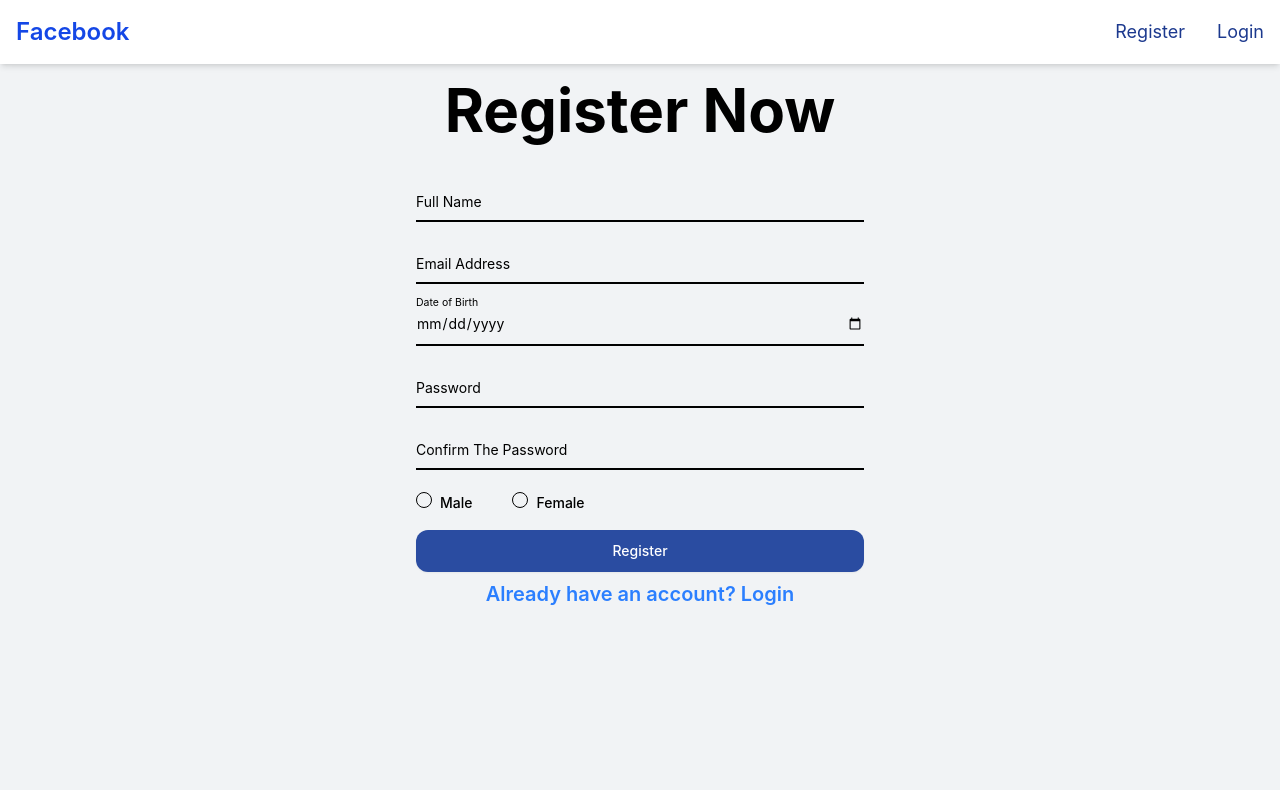
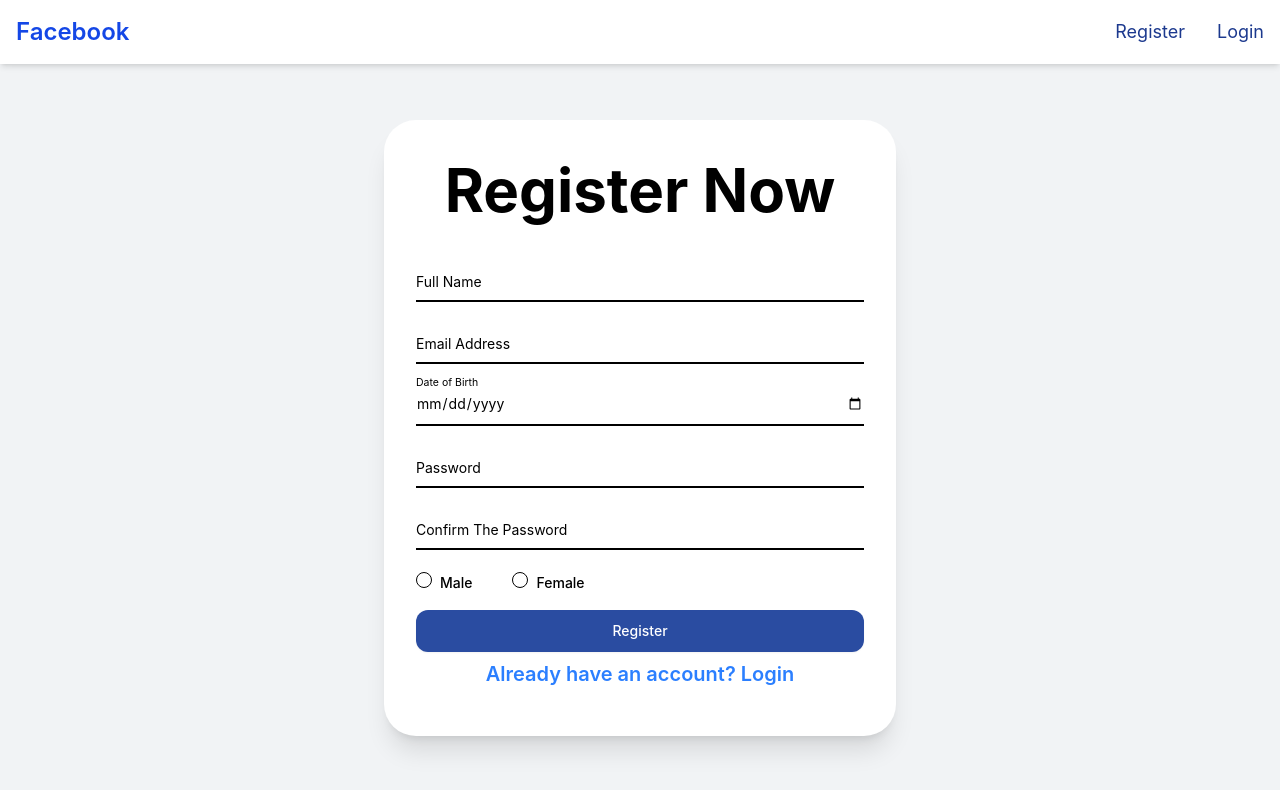
Before and after one commit to youstina533/Frontend_Course_Route, a React (Vite) app in the folder Route Sessions/React Sessions/Test social-media-website (React by TypeScript)/: page /register in a window 1280 px wide. Shown: the top 790 px of the page. Built offline with nearby package versions, Linux system fonts and the light colour scheme.

Commit message:
Refactor RegisterForm to use React Hook Form and Zod

```diff
--- a/Route Sessions/React Sessions/Test social-media-website (React by TypeScript)/src/Pages/Register/RegisterComponents/RegisterFormReactHookFormAndZod.tsx
+++ b/Route Sessions/React Sessions/Test social-media-website (React by TypeScript)/src/Pages/Register/RegisterComponents/RegisterFormReactHookFormAndZod.tsx
@@ -73,7 +73,7 @@ export default function RegisterFormReactHookFormAndZod() {
 
     return (
       <>
-        <main className="mt-20">
+        <main className="mt-30 bg-white p-5 rounded-4xl shadow-xl w-[50%] mx-auto py-10">
          <h1 className="text-6xl text-center font-bold">Register Now</h1>
          {apiError&&(
             <p className="bg-red-500 text-hite font-bold text-center text-xl">
```
